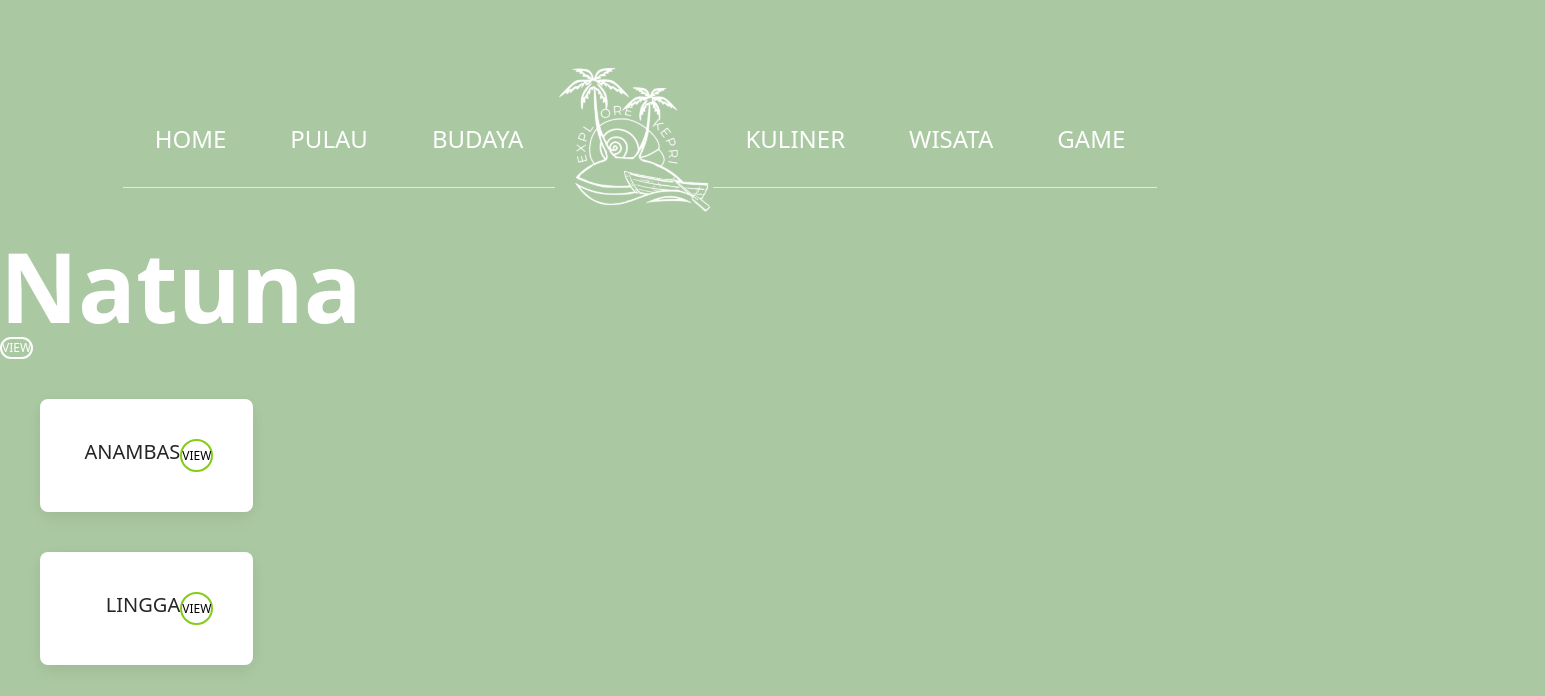
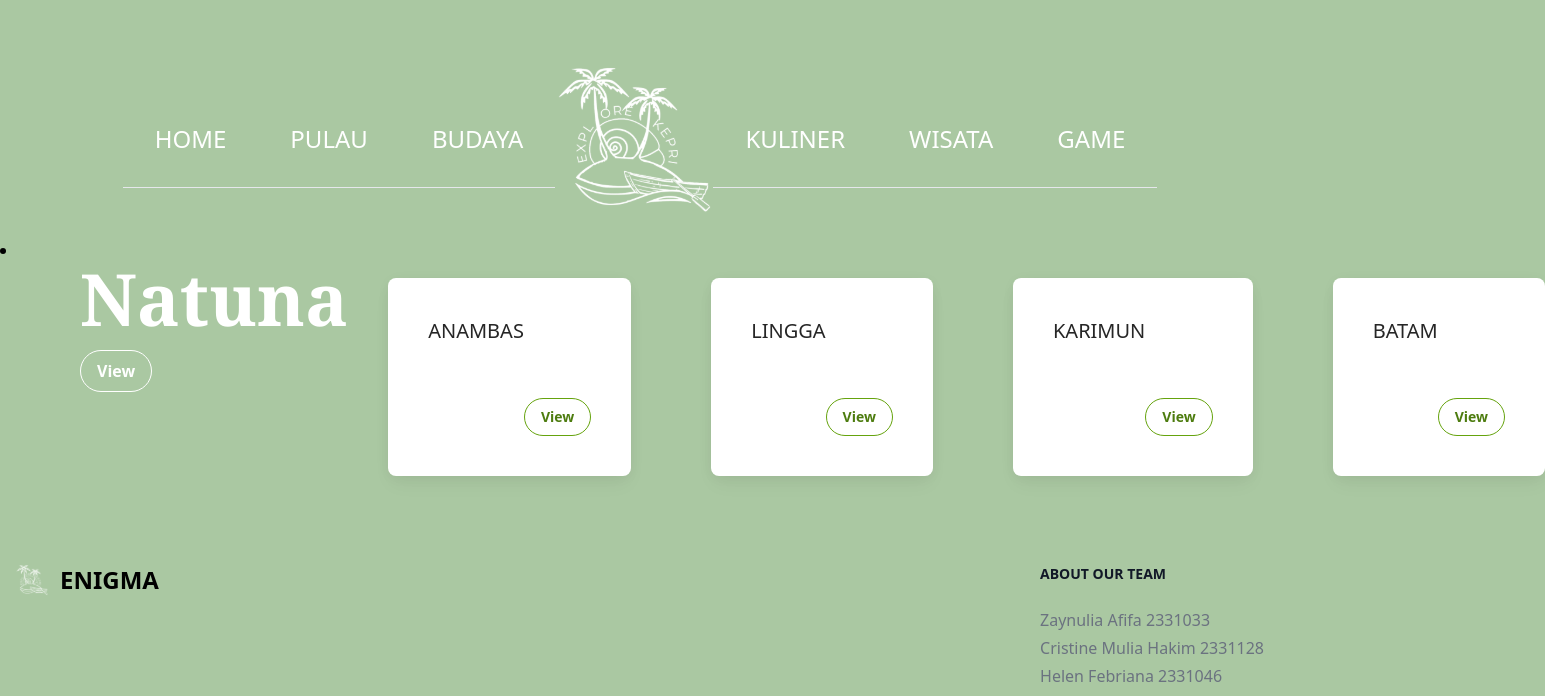
Before and after one commit to Enigma-From-UIB/eksplor-kepri, a React (Create React App) app: page /pulau in a window 1280 px wide. Shown: the top 696 px of the page, 1545 px wide, since content can reach past the window. Built offline with nearby package versions, Linux system fonts and the light colour scheme.

Commit message:
Update pulau.jsx

```diff
--- a/src/components/pulau.jsx
+++ b/src/components/pulau.jsx
@@ -1,44 +1,77 @@
-import React from 'react'
+import React from 'react';
 
-function pulau() {
+function Pulau() {
   return (
-    <div className=''>
-        <div className='text-center text-8xl font-extrabold text-white'>
-        <div class="text-left">Natuna</div>
-        </div>
-    <button class="text-white rounded-full border-2 text-xs font-medium uppercase leading-normal text border-white text-lg ">VIEW</button>
+    <div className='flex'>
+      <li>
+        <h1 className='text-7xl font-serif font-bold text-white ml-20 text-left'>Natuna</h1>
+        <button
+          type="button"
+          className="mt-4 ml-20 inline-block bg-primary bg-transparent hover:bg-blue-500 text-white font-semibold hover:text-white py-2 px-4 border border-white hover:border-transparent rounded-full"
+          data-te-ripple-init
+          data-te-ripple-color="light">
+          View
+        </button>
+      </li>
 
-    <div class="basis-1/3 hover:basis-1/2">
-    <div class="block rounded-lg bg-white p-10 shadow-[0_2px_15px_-3px_rgba(0,0,0,0.07),0_10px_20px_-2px_rgba(0,0,0,0.04)] green:bg-neutral-700 container flex justify-end w-1/6 container flex justify-end m-10 text-center container flex justify-end m-10 text-center ">
-  <div class="mb-2 text-xl font-medium leading-tight text-neutral-800 green:text-neutral-50">
-    ANAMBAS
-  </div>
-  <button class="text-green rounded-full border-2 text-xs font-medium uppercase leading-normal text border-lime-500 ">VIEW
-  </button>
-  </div>
+      {/* Card 1 */}
+      <div className="block rounded-lg bg-white p-10 shadow-[0_2px_15px_-3px_rgba(0,0,0,0.07),0_10px_20px_-2px_rgba(0,0,0,0.04)] green:bg-neutral-700 container flex justify-end container flex justify-end m-10  text-left w-200 h-300">
+      <div class="mb-2 text-xl font-medium leading-tight text-neutral-800 green:text-neutral-50 font-sans text-lime-700">
+      ANAMBAS</div>
+      <button
+          type="button"
+          className="mt-20 ml-05 inline-block bg-primary bg-transparent hover:bg-lime-600 text-lime-700 font-semibold hover:text-white py-2 px-4 border border-lime-600 hover:border-lime-500 rounded-full text-sm"
+          data-te-ripple-init
+          data-te-ripple-color="light">
+          View
+        </button>
+        {/* Konten Card 1 */}
+      </div>
 
-<div class="block rounded-lg bg-white p-10 shadow-[0_2px_15px_-3px_rgba(0,0,0,0.07),0_10px_20px_-2px_rgba(0,0,0,0.04)] green:bg-neutral-700 container flex justify-end w-1/6 container flex justify-end m-10 text-center">
-  <div class="mb-2 text-xl font-medium leading-tight text-neutral-800 green:text-neutral-50">
-    LINGGA
-  </div>
-  <button class="text-green rounded-full border-2 text-xs font-medium uppercase leading-normal text border-lime-500 ">VIEW</button>
-</div>
+      {/* Card 2 */}
+      <div className="block rounded-lg bg-white p-10 shadow-[0_2px_15px_-3px_rgba(0,0,0,0.07),0_10px_20px_-2px_rgba(0,0,0,0.04)] green:bg-neutral-700 container flex justify-end w-1/4 container flex justify-end m-10 text-center">
+      <div class="mb-2 text-xl font-medium leading-tight text-neutral-800 green:text-neutral-50 font-sans text-lime-700">
+      LINGGA </div>
+      <button
+          type="button"
+          className="mt-20 ml-05 inline-block bg-primary bg-transparent hover:bg-lime-600 text-lime-700 font-semibold hover:text-white py-2 px-4 border border-lime-600 hover:border-lime-500 rounded-full text-sm"
+          data-te-ripple-init
+          data-te-ripple-color="light">
+          View
+        </button>
+        {/* Konten Card 2 */}
+      </div>
 
-<div class="block rounded-lg bg-white p-10 shadow-[0_2px_15px_-3px_rgba(0,0,0,0.07),0_10px_20px_-2px_rgba(0,0,0,0.04)] green:bg-neutral-700 container flex justify-end w-1/6 container flex justify-end m-10 text-center">
-  <div class="mb-2 text-xl font-medium leading-tight text-neutral-800 green:text-neutral-50">
-    KARIMUN
-  </div>
-  <button class="text-green rounded-full border-2 text-xs font-medium uppercase leading-normal text border-lime-500 ">VIEW</button>
-</div>
-<div class="block rounded-lg bg-white p-10 shadow-[0_2px_15px_-3px_rgba(0,0,0,0.07),0_10px_20px_-2px_rgba(0,0,0,0.04)] green:bg-neutral-700 container flex justify-end w-1/6 container flex justify-end m-10 text-center">
-  <div class="mb-2 text-xl font-medium leading-tight text-neutral-800 green:text-neutral-50">
-    BATAM
-  </div>
-  <button class="text-green rounded-full border-2 text-xs font-medium uppercase leading-normal text border-lime-500 ">VIEW</button>
-</div> </div>
+      {/* Card 3 */}
+      <div className="block rounded-lg bg-white p-10 shadow-[0_2px_15px_-3px_rgba(0,0,0,0.07),0_10px_20px_-2px_rgba(0,0,0,0.04)] green:bg-neutral-700 container flex justify-end w-1/4 container flex justify-end m-10 text-center">
+      <div class="mb-2 text-xl font-medium leading-tight text-neutral-800 green:text-neutral-50 font-sans text-lime-700">
+      KARIMUN </div>
+      <button
+          type="button"
+          className="mt-20 ml-05 inline-block bg-primary bg-transparent hover:bg-lime-600 text-lime-700 font-semibold hover:text-white py-2 px-4 border border-lime-600 hover:border-lime-500 rounded-full text-sm"
+          data-te-ripple-init
+          data-te-ripple-color="light">
+          View
+        </button>
+        {/* Konten Card 3 */}
+      </div>
+
+      {/* Card 4 */}
+      <div className="block rounded-lg bg-white p-10 shadow-[0_2px_15px_-3px_rgba(0,0,0,0.07),0_10px_20px_-2px_rgba(0,0,0,0.04)] green:bg-neutral-700 container flex justify-end w-1/4 container flex justify-end m-10 text-center">
+      <div class="mb-2 text-xl font-medium leading-tight text-neutral-800 green:text-neutral-50 font-sans text-lime-700">
+      BATAM </div>
+      <button
+          type="button"
+          className="mt-20 ml-05 inline-block bg-primary bg-transparent hover:bg-lime-600 text-lime-700 font-semibold hover:text-white py-2 px-4 border border-lime-600 hover:border-lime-500 rounded-full text-sm"
+          data-te-ripple-init
+          data-te-ripple-color="light">
+          View
+        </button>
+        {/* Konten Card 4 */}
+      </div>
     </div>
-
-  )
+  );
 }
 
-export default pulau
+
+export default Pulau;
```
